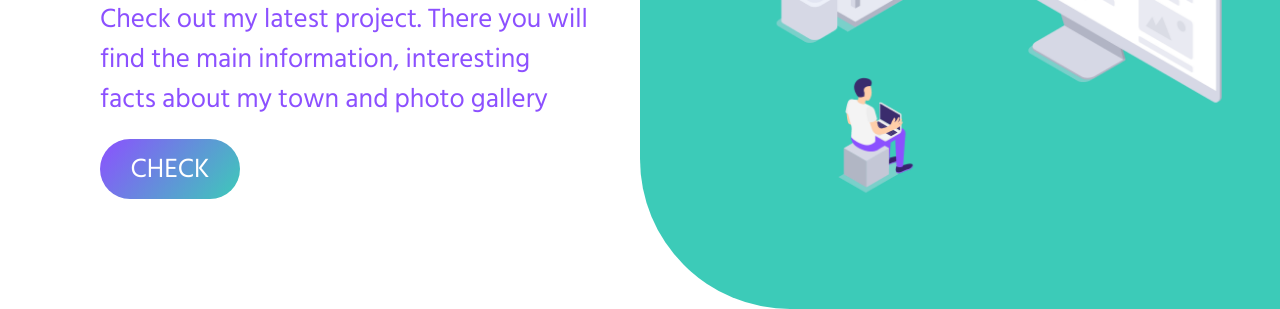
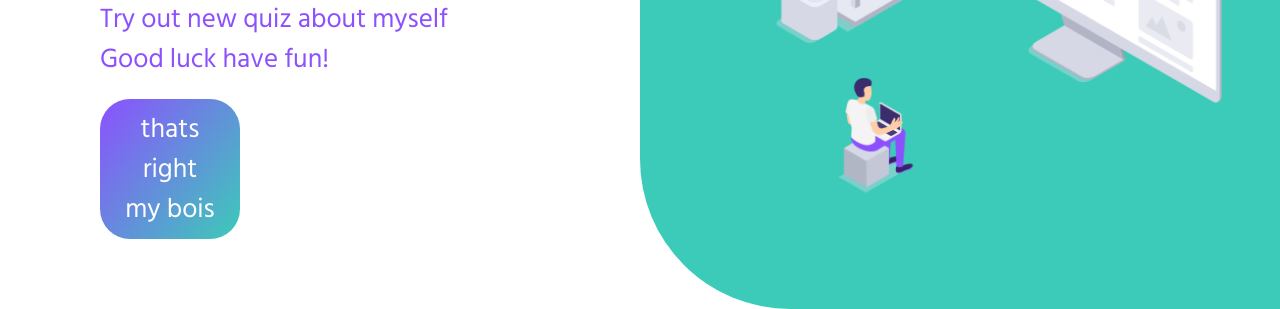
Before and after one commit to JonatanFront/Strona-internetowa, a plain HTML site: page index.html in a window 1280 px wide. Shown: the part 491-800 px from the top of the page. Drawn offline with Linux system fonts and the light colour scheme.

Commit message:
Update index.html

```diff
--- a/index.html
+++ b/index.html
@@ -17,10 +17,9 @@
             <div class="left-text">
             <h1>Junior <br> <span class="animated-text"> Front</span>-End <br> Developer</h1>
             <a class="left-text-info">
-               Check out my latest project. There you will<br>
-               find the main information, interesting<br>
-               facts about my town and photo gallery<br>
-            <a href="strona zaliczeniowa/strona_zaliczeniowa.html" class="button">CHECK</a>
+               Try out new quiz about myself<br>
+               Good luck have fun!<br>
+            <a href="test.html" class="button">thats right my bois</a>
          </div>
          </div>
          <div class="right">
```
